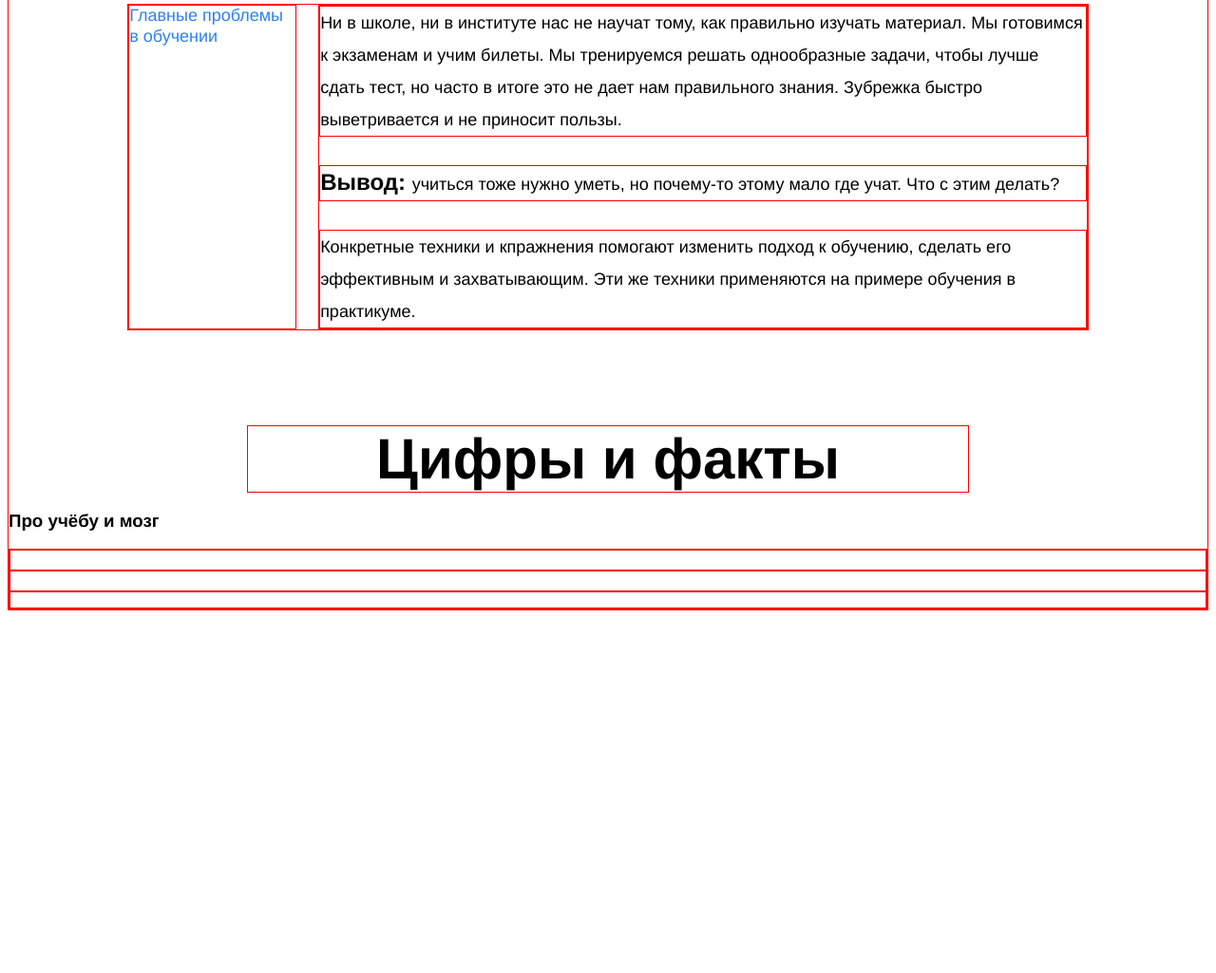
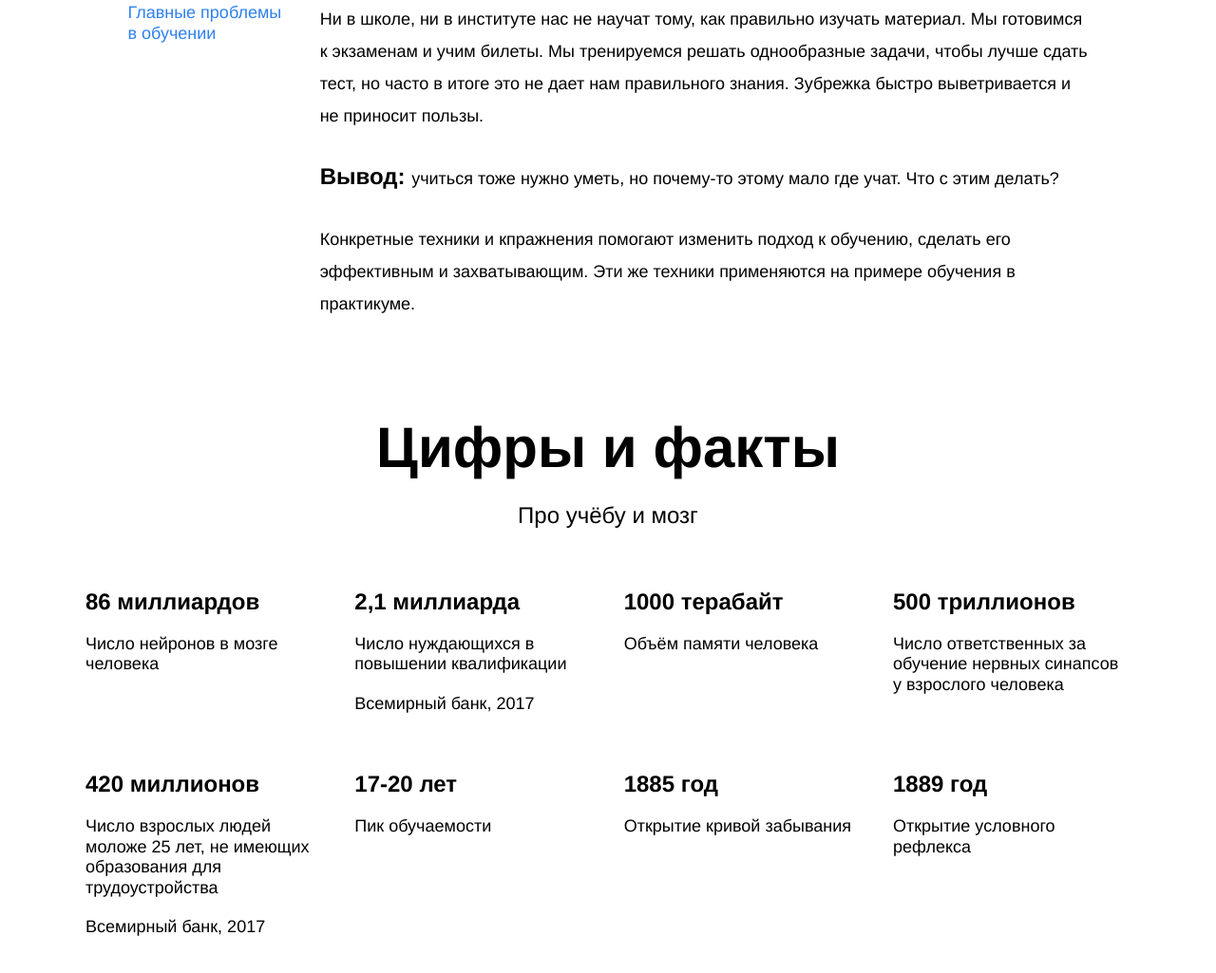
Before and after one commit to Examle20/how-to-learn, a plain HTML site: page index.html in a window 1280 px wide. Shown: the part 861-1886 px from the top of the page at 95% size. Before the commit the page ends 1512 px from the top, so only its background shows below. Drawn offline with Linux system fonts and the light colour scheme.

Commit message:
Добавлен блок digits

```diff
--- a/index.html
+++ b/index.html
@@ -49,8 +49,40 @@
         <h3 class="section-subtitle">Про учёбу и мозг</h3>
         <div class="table">
           <div class="table__cell">
-            <h2 class="teble__heading"></h2>
-            <p class="table__text"></p>
+            <h3 class="table__heading">86 миллиардов</h3>
+            <p class="table__text">Число нейронов в мозге человека</p>
+          </div>
+          <div class="table__cell">
+            <h3 class="table__heading">2,1 миллиарда</h3>
+            <p class="table__text">Число нуждающихся в повышении квалификации</p>
+            <p class="table__text">Всемирный банк, 2017</p>
+          </div>
+          <div class="table__cell">
+            <h3 class="table__heading">1000 терабайт</h3>
+            <p class="table__text">Объём памяти человека</p>
+          </div>
+          <div class="table__cell">
+            <h3 class="table__heading">500 триллионов</h3>
+            <p class="table__text">Число ответственных за обучение нервных
+              синапсов у взрослого человека</p>
+          </div>
+          <div class="table__cell">
+            <h3 class="table__heading">420 миллионов</h3>
+            <p class="table__text">Число взрослых людей моложе 25 лет,
+              не имеющих образования для трудоустройства</p>
+            <p class="table__text">Всемирный банк, 2017</p>
+          </div>
+          <div class="table__cell">
+            <h3 class="table__heading">17-20 лет</h3>
+            <p class="table__text">Пик обучаемости</p>
+          </div>
+          <div class="table__cell">
+            <h3 class="table__heading">1885 год</h3>
+            <p class="table__text">Открытие кривой забывания</p>
+          </div>
+          <div class="table__cell">
+            <h3 class="table__heading">1889 год</h3>
+            <p class="table__text">Открытие условного рефлекса</p>
           </div>
         </div>
       </section>
--- a/styles/style.css
+++ b/styles/style.css
@@ -8,8 +8,8 @@
   /* выше для экранов больше 1600px отцентрировали весь контент */
   font-family: 'Helvetica Neue', Arial, sans-serif;
 }
-div, h1, h2, img, p {
-  border: 1px solid red;
+div, h1, h2, img, p, h3 {
+
 }
 .header {
   display: flex;
@@ -151,6 +151,47 @@
   text-align: center;
 }
 
+.section-subtitle {
+  width: 60%;
+  margin: 20px auto 0 auto;
+  line-height: 34px;
+  font-size: 24px;
+  font-weight: normal;
+  text-align: center;
+}
+
+.table {
+  display: flex;
+  flex-wrap: wrap;
+  justify-content: space-between;
+  width: 1100px;
+  margin: 0 auto 100px auto;
+
+}
+
+.table__cell {
+  width: 250px;
+  margin-top: 60px;
+}
+
+.table__heading {
+  line-height: 1.15;
+  font-size: 24px;
+  font-weight: bold;
+  margin: 0 auto 20px auto;
+}
+
+.table__text {
+  margin: 0;
+  line-height: 1.2;
+  font-size: 18px;
+  font-weight: normal;
+}
+
+.table__text:nth-child(2){
+  margin-bottom: 20px;
+}
+
 /* ниже мы привели пример двух селекторов, чтобы вы вспомнили запись элемента */
 .header__square-pic {
   height: 568px;
```
